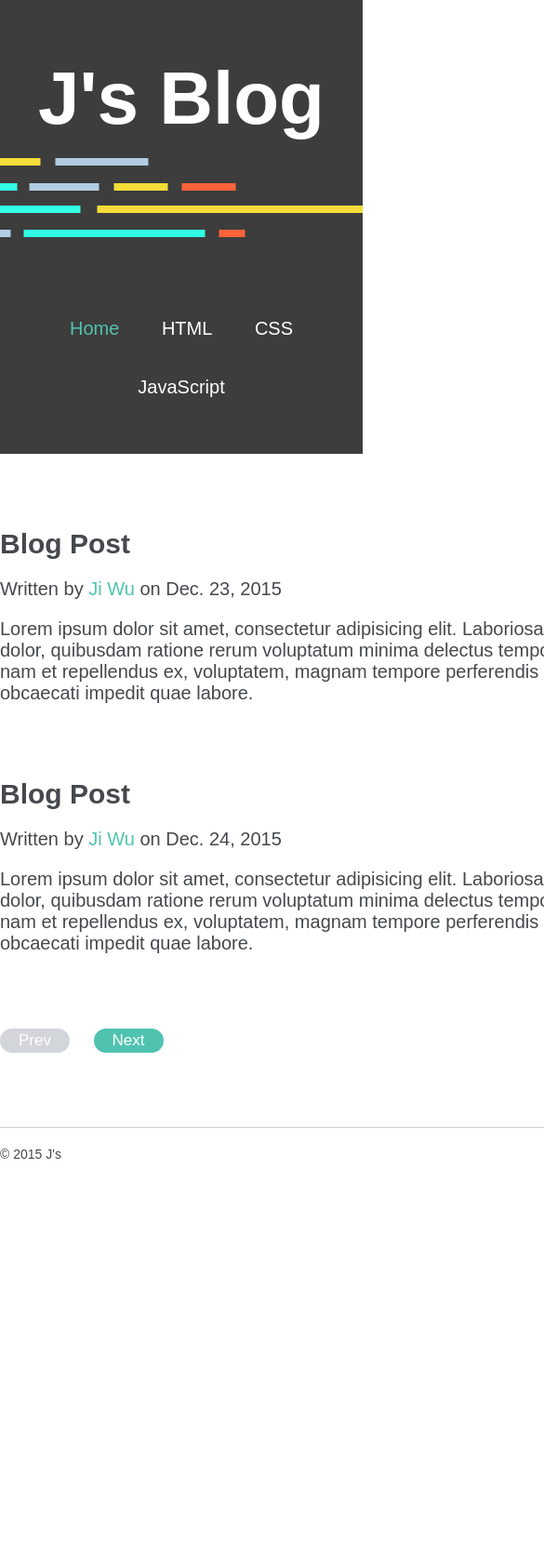
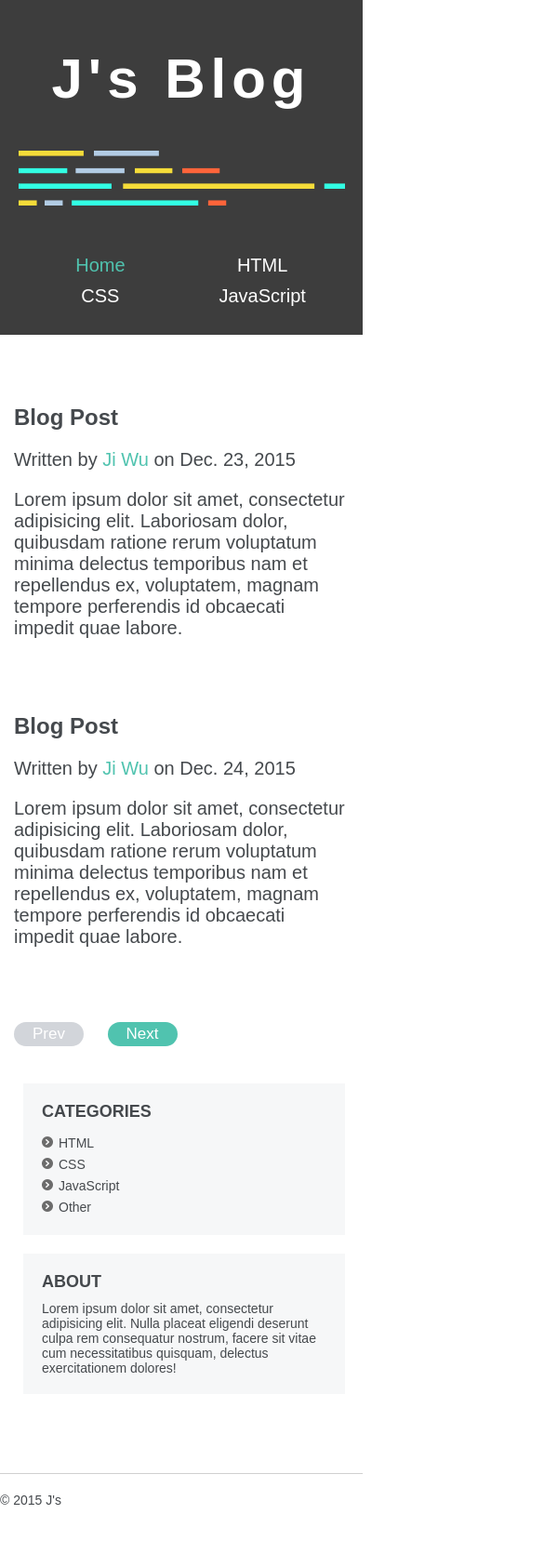
Before and after one commit to LeoMarX/frontend-playground, a plain HTML site: page responsive-blog/index.html in a window 390 px wide. Shown: the top 1671 px of the page at 93% size, 585 px wide, since content can reach past the window. Before the commit the page ends 1299 px from the top, so only its background shows below. Drawn offline with Linux system fonts and the light colour scheme.

Commit message:
added the break points for support responsive layout, and minor fixes here and there

```diff
--- a/responsive-blog/blog.css
+++ b/responsive-blog/blog.css
@@ -27,31 +27,32 @@ h2 {
 
 /*header section style*/
 
-header {
+body > header {
 	padding: 60px 0;
 	text-align: center;
 	background: #3d3d3d;
 }
 
-header h1 {
+body > header h1 {
 	padding-bottom: 150px;
 	font-size: 4em;
+	letter-spacing: 6px;
 	background: url("images/logo.png") 50% 70% no-repeat;
 }
 
-header a {
+body > header a {
 	color: #ffffff;
 }
 
-header a.active {
+nav a.active {
 	color: #50c3af;
 }
 
-header a:hover {
+nav a:hover {
 	color: #f5dc39;
 }
 
-header nav li {
+nav li {
 	display: inline-block;
 	padding: 40px 20px 0 20px;
 }
@@ -59,9 +60,9 @@ header nav li {
 /*main section style*/
 
 main {
+	max-width: 1000px;
 	margin: 0 auto;
 	padding: 80px 0;
-	width: 1000px;
 }
 
 main:after {
@@ -135,17 +136,14 @@ article h2 a:hover {
 }
 
 #sidebar li a {
-	position: relative;
-	left: 18px;
-	top: -1px;
-	/*padding: 18px;*/
+	padding: 18px;
 }
 
 /*footer section style*/
 
 footer {
 	margin: 0 auto;
-	width: 1000px;
+	max-width: 1000px;
 	clear: both;
 	border-top: 1px solid #d0d0d0;
 }
@@ -163,6 +161,12 @@ footer p {
 
 .comments article {
 	padding-bottom: 30px;
+}
+
+.comments header img {
+	float: left;
+	margin: 12px 10px 0 0;
+	border-radius: 100%;
 }
 
 label.button {
@@ -199,8 +203,92 @@ textarea {
 textarea {
 	width: 100%;
 	height: 140px;
+	resize: none;
 }
 
 input[type="submit"] {
 	border: none;
 }
+
+/*responsive break points*/
+
+@media (max-width: 768px) {
+	body > header {
+		padding: 50px 0;
+	}
+
+	body > header h1 {
+		font-size: 3em;
+	}
+
+	main {
+		padding: 60px 0;
+	}
+
+	h2 {
+		font-size: 24px;
+	}
+}
+
+@media (max-width: 600px) {
+	#content {
+		padding: 15px;
+		width: auto;
+	}
+
+	#sidebar {
+		clear: both;
+		margin-top: 40px;
+		width: auto;
+		background: #f6f7f8;
+	}
+
+	#sidebar div {
+		float: left;
+		width: 50%;
+	}
+
+	#sidebar h3 {
+		padding-bottom: 10px;
+		font-size: 0.9em;
+	}
+
+	#sidebar ul {
+		padding-bottom: 40px;
+	}
+}
+
+@media (max-width: 480px) {
+	body > header h1 {
+		background-size: 90%;
+	}
+
+	body > header {
+		padding-bottom: 25px;
+	}
+
+	nav li {
+		display: inline-block;
+		width: 33%;
+		padding: 5px 20px;
+	}
+
+	#sidebar {
+		background: #ffffff;
+		margin: 0;
+	}
+
+	#sidebar ul {
+		padding: 0;
+	}
+
+	#sidebar .block {
+		padding: 20px;
+		width: 90%;
+		background: #f6f7f8;
+	}
+
+	#sidebar .block + .block {
+		margin-top: 20px;
+	}
+}
--- a/responsive-blog/index.html
+++ b/responsive-blog/index.html
@@ -23,12 +23,12 @@
 		<div id="content">
 			<article>
 				<h2><a href="post.html">Blog Post</a></h2>
-				<p>Written by <a href="#">Ji Wu</a> on Dec. 23, 2015</p>
+				<p>Written by <a href="#">Ji Wu</a> on <time datetime="2015-12-23">Dec. 23, 2015</time></p>
 				<p>Lorem ipsum dolor sit amet, consectetur adipisicing elit. Laboriosam dolor, quibusdam ratione rerum voluptatum minima delectus temporibus nam et repellendus ex, voluptatem, magnam tempore perferendis id obcaecati impedit quae labore.</p>
 			</article>
 			<article>
 				<h2><a href="post.html">Blog Post</a></h2>
-				<p>Written by <a href="#">Ji Wu</a> on Dec. 24, 2015</p>
+				<p>Written by <a href="#">Ji Wu</a> on <time datetime="2015-12-24">Dec. 24, 2015</time></p>
 				<p>Lorem ipsum dolor sit amet, consectetur adipisicing elit. Laboriosam dolor, quibusdam ratione rerum voluptatum minima delectus temporibus nam et repellendus ex, voluptatem, magnam tempore perferendis id obcaecati impedit quae labore.</p>
 			</article>
 			<div class="pagination">
@@ -37,6 +37,7 @@
 			</div>
 		</div>
 		<div id="sidebar">
+			<div class="block">
 				<h3>Categories</h3>
 				<ul id="categories">
 					<li><a href="#">HTML</a></li>
@@ -44,12 +45,15 @@
 					<li><a href="#">JavaScript</a></li>
 					<li><a href="#">Other</a></li>
 				</ul>
+			</div>
+			<div class="block">
 				<h3>About</h3>
 				<p>Lorem ipsum dolor sit amet, consectetur adipisicing elit. Nulla placeat eligendi deserunt culpa rem consequatur nostrum, facere sit vitae cum necessitatibus quisquam, delectus exercitationem dolores!</p>
 			</div>
+		</div>
 	</main>
 	<footer>
-		<p>© 2015 J's</p>
+		<p>&copy; 2015 J's</p>
 	</footer>
 </body>
 </html>
```
Also changed, not shown: responsive-blog/post.html (+12 -2 lines), responsive-blog/images/40x40.png (added). Lines whose indentation alone changed are shown as unchanged.
